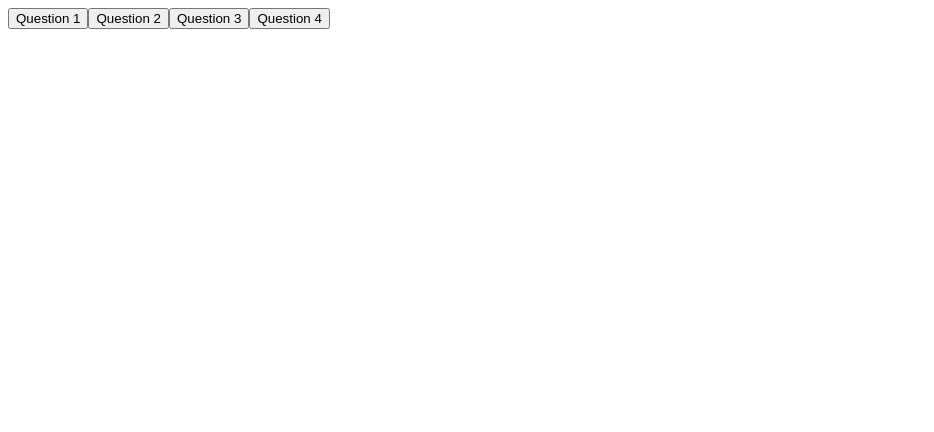
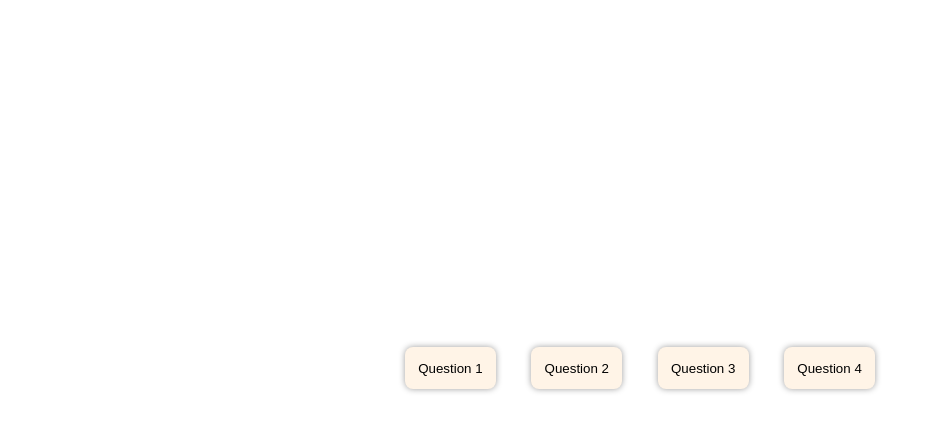
Before and after one commit to PulkitBanta/angular-assignment, an Angular app: page / in a window 1280 px wide. Shown: the top 432 px of the page, without its empty margins (0-934 px from the left). Built offline with nearby package versions, Linux system fonts and the light colour scheme.

Commit message:
question button styling

```diff
--- a/src/app/questions/questions.component.css
+++ b/src/app/questions/questions.component.css
@@ -0,0 +1,23 @@
+.flex {
+    width: 40%;
+    height: 90vh;
+    display: flex;
+    margin: 0 auto;
+    align-items: center;
+    justify-content: space-around;
+}
+
+.btn {
+    padding: 1em;
+    border: none;
+    border-radius: 8px;
+    background-color: rgb(255, 244, 231);
+    box-shadow: 0 0 6px #9e9e9e;
+    transition: all 0.3s ease-in-out;
+}
+
+.btn:hover {
+    color: white;
+    background-color: black;
+    transform: scale(1.25);
+}
--- a/src/app/questions/questions.component.html
+++ b/src/app/questions/questions.component.html
@@ -1,4 +1,6 @@
-<button class="btn" routerLink="ques1">Question 1</button>
-<button class="btn" routerLink="ques2">Question 2</button>
-<button class="btn" routerLink="ques3">Question 3</button>
-<button class="btn" routerLink="ques4">Question 4</button>
+<div class="flex">
+  <button class="btn" routerLink="ques1">Question 1</button>
+  <button class="btn" routerLink="ques2">Question 2</button>
+  <button class="btn" routerLink="ques3">Question 3</button>
+  <button class="btn" routerLink="ques4">Question 4</button>
+</div>
```
